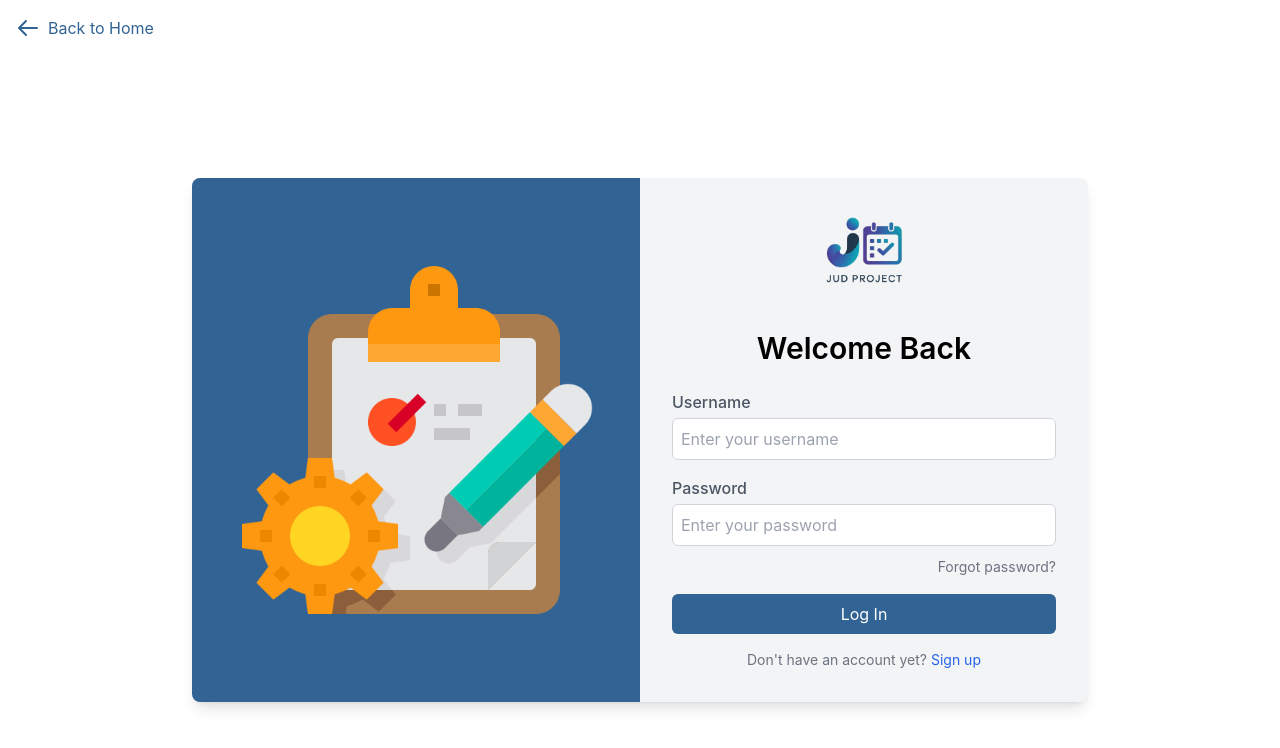
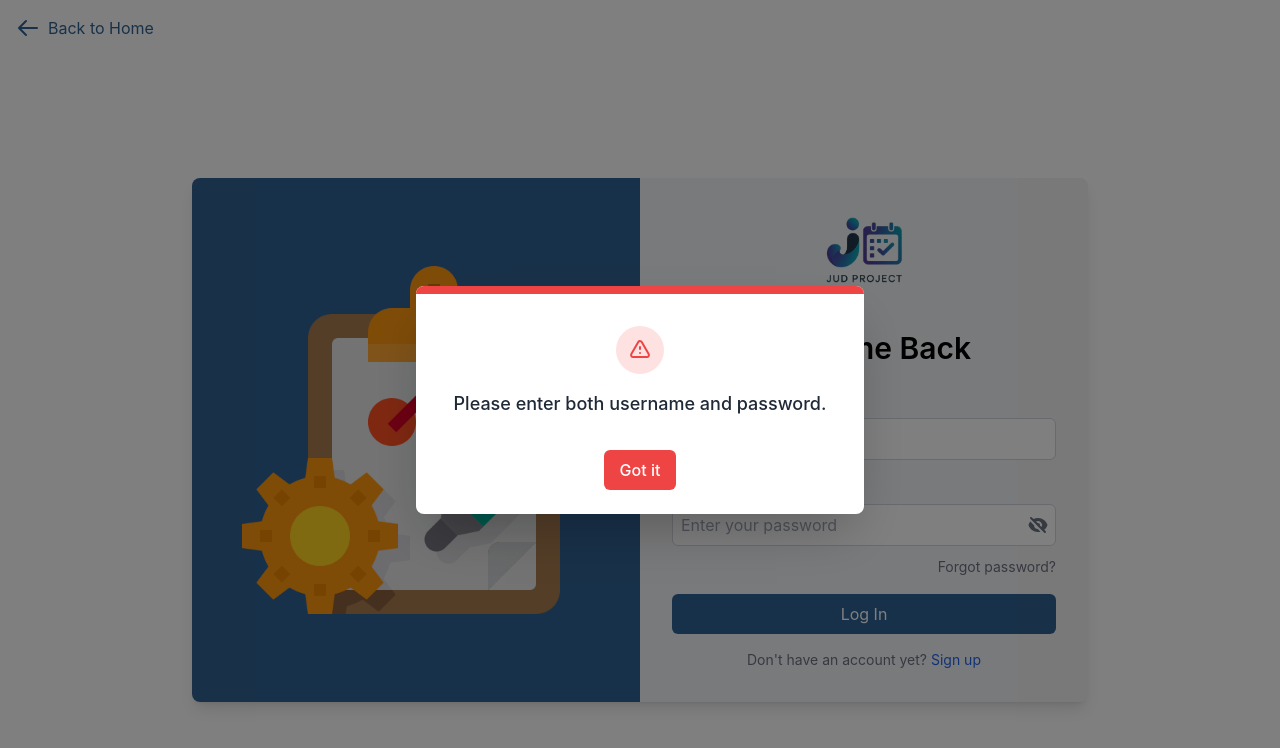
Before and after one commit to isPetch/judproject-frontend, a Vue app: page /login in a window 1280 px wide. Both pictures are taken after a click on the button "Log In". Shown: the top 748 px of the page. Built offline with nearby package versions, Linux system fonts and the light colour scheme.

Commit message:
error login signup submit and ตาแมว submit

```diff
--- a/src/views/Login.vue
+++ b/src/views/Login.vue
@@ -5,6 +5,7 @@ import { useRouter } from 'vue-router';
 const username = ref('');
 const password = ref('');
 const router = useRouter();
+
 
 onMounted(() => {
   const token = localStorage.getItem('token');
@@ -20,10 +21,22 @@ onMounted(() => {
 });
 
 const handleLogin = async () => {
-  if (!username.value || !password.value) {
-    alert('Please enter username and password.');
-    return;
-  }
+
+
+  if (!username.value && !password.value) {
+  showPopupError('Please enter both username and password.');
+  return;
+}
+
+if (!username.value) {
+  showPopupError('Please enter your username.');
+  return;
+}
+
+if (!password.value) {
+  showPopupError('Please enter your password.');
+  return;
+}
 
   try {
     const response = await fetch(import.meta.env.VITE_ROOT_API + "/api/login", {
@@ -44,17 +57,37 @@ const handleLogin = async () => {
       localStorage.setItem('lastLogin', Date.now());
       router.push({ name: 'Dashboard' });
     } else {
-      alert(data.message);
+      showPopupError('Incorrect username or password.');
     }
   } catch (error) {
-    alert('Login failed: ' + (error.message || 'An error occurred'));
+    showPopupError('Login failed: ' + (error.message || 'An unexpected error occurred'));
   }
 };
 
 
+const showPassword = ref(false);
+const togglePasswordVisibility = () => {
+  showPassword.value = !showPassword.value;
+};
+
 const goBack = () => {
   router.push('/');
 };
+
+
+const popupMessage = ref('');
+const showPopup = ref(false);
+
+const showPopupError = (message) => {
+  popupMessage.value = message;
+  showPopup.value = true;
+};
+
+const closePopup = () => {
+  showPopup.value = false;
+  popupMessage.value = '';
+};
+
 </script>
 
 <template>
@@ -84,9 +117,33 @@ const goBack = () => {
             <label class="block text-gray-600 font-medium">Username</label>
             <input v-model="username" type="text" placeholder="Enter your username" class="w-full mt-1 p-2 border border-gray-300 rounded-md focus:ring focus:ring-blue-500" />
           </div>
-          <div class="mt-4">
-            <label class="block text-gray-600 font-medium">Password</label>
-            <input v-model="password" type="password" placeholder="Enter your password" class="w-full mt-1 p-2 border border-gray-300 rounded-md focus:ring focus:ring-blue-500" />
+         <div class="mt-4">
+  <label class="block text-gray-600 font-medium">Password</label>
+  <div class="relative">
+    <input
+      :type="showPassword ? 'text' : 'password'"
+      v-model="password"
+      placeholder="Enter your password"
+      class="w-full mt-1 p-2 pr-10 border border-gray-300 rounded-md focus:ring focus:ring-blue-500"
+    />
+    <!-- Eye icon for password visibility toggle -->
+    <button
+      type="button"
+      @click="togglePasswordVisibility"
+      class="absolute inset-y-0 right-2 mt-1 flex items-center text-gray-500 hover:text-gray-700 focus:outline-none"
+    >
+      <!-- Eye open when password is visible -->
+      <svg v-if="showPassword" xmlns="http://www.w3.org/2000/svg" class="h-5 w-5" viewBox="0 0 20 20" fill="currentColor">
+        <path d="M10 12a2 2 0 100-4 2 2 0 000 4z" />
+        <path fill-rule="evenodd" d="M.458 10C1.732 5.943 5.522 3 10 3s8.268 2.943 9.542 7c-1.274 4.057-5.064 7-9.542 7S1.732 14.057.458 10zM14 10a4 4 0 11-8 0 4 4 0 018 0z" clip-rule="evenodd" />
+      </svg>
+      <!-- Eye closed when password is hidden -->
+      <svg v-else xmlns="http://www.w3.org/2000/svg" class="h-5 w-5" viewBox="0 0 20 20" fill="currentColor">
+        <path fill-rule="evenodd" d="M3.707 2.293a1 1 0 00-1.414 1.414l14 14a1 1 0 001.414-1.414l-1.473-1.473A10.014 10.014 0 0019.542 10C18.268 5.943 14.478 3 10 3a9.958 9.958 0 00-4.512 1.074l-1.78-1.781zm4.261 4.26l1.514 1.515a2.003 2.003 0 012.45 2.45l1.514 1.514a4 4 0 00-5.478-5.478z" clip-rule="evenodd" />
+        <path d="M12.454 16.697L9.75 13.992a4 4 0 01-3.742-3.741L2.335 6.578A9.98 9.98 0 00.458 10c1.274 4.057 5.065 7 9.542 7 .847 0 1.669-.105 2.454-.303z" />
+      </svg>
+       </button>
+         </div>
           </div>
           <div class="text-right mt-2">
             <a href="#" class="text-sm text-gray-500 hover:underline">Forgot password?</a>
@@ -96,6 +153,31 @@ const goBack = () => {
             Don't have an account yet? <router-link to="/signup" class="text-blue-600 hover:underline">Sign up</router-link>
           </div>
         </div>
+         <transition name="fade">
+        <div v-if="showPopup" class="fixed inset-0 z-50 flex items-center justify-center bg-black bg-opacity-50">
+      <div class="relative bg-white rounded-lg shadow-2xl px-8 py-6 text-center max-w-md w-full transform transition-all duration-300 scale-100">
+        <!-- Header bar -->
+        <div class="absolute top-0 left-0 right-0 h-2 bg-red-500 rounded-t-lg"></div>
+
+        <!-- Icon + Message -->
+        <div class="mt-4 mb-2 flex flex-col items-center">
+          <div class="bg-red-100 p-3 rounded-full mb-4">
+            <svg xmlns="http://www.w3.org/2000/svg" class="h-6 w-6 text-red-500" fill="none" viewBox="0 0 24 24" stroke="currentColor">
+              <path stroke-linecap="round" stroke-linejoin="round" stroke-width="2"
+                d="M12 9v2m0 4h.01m-6.938 4h13.856c1.54 0 2.502-1.667 1.732-3L13.732 4c-.77-1.333-2.694-1.333-3.464 0L3.34 16c-.77 1.333.192 3 1.732 3z" />
+            </svg>
+          </div>
+          <p class="text-lg font-medium text-gray-800">{{ popupMessage }}</p>
+        </div>
+
+        <!-- Close button -->
+        <button @click="closePopup"
+          class="mt-6 px-4 py-2 bg-red-500 text-white rounded-md hover:bg-red-600 transition-colors duration-200 font-medium">
+          Got it
+        </button>
+      </div>
+    </div>
+  </transition>
       </div>
     </div>
     </div>
--- a/src/views/SignUp.vue
+++ b/src/views/SignUp.vue
@@ -10,6 +10,8 @@ const id = localStorage.getItem('userId') || '';
 const email = ref('')
 const Status = ref('');
 const passwordLength = computed(() => addNewUser.value.password.length);
+// Add new ref for password visibility state
+const showPassword = ref(false);
 
 const addNewUser = ref({
     username: '',
@@ -20,7 +22,6 @@ const addNewUser = ref({
 const goToLogin = () => {
   router.push({ name: 'Login' });
 };
-
 
 const isUsernameValid = computed(() => {
   return addNewUser.value.username.length >= 5 && addNewUser.value.username.length <= 45;
@@ -52,6 +53,11 @@ const showPopupError = (message) => {
 const closePopup = () => {
   showPopup.value = false;
   popupMessage.value = '';
+};
+
+// Function to toggle password visibility
+const togglePasswordVisibility = () => {
+  showPassword.value = !showPassword.value;
 };
 
 const addUser = async (use) => {
@@ -132,7 +138,6 @@ const goBack = () => {
           <h2 class="text-3xl font-bold text-center mb-6">Create Account</h2>
           <div class="space-y-4">
             <!-- Username Input -->
-    <!-- Username Input -->
             <div class="w-full">
               <label for="username" class="block text-gray-600 font-medium">Username</label>
               <input v-model="addNewUser.username"
@@ -160,16 +165,35 @@ const goBack = () => {
                 Please enter a valid email address
               </div>
             </div>
-    <!-- Password Input -->
+            <!-- Password Input with Toggle Visibility -->
             <div class="w-full">
               <label for="password" class="block text-gray-600 font-medium">Password</label>
+              <div class="relative">
                 <input v-model="addNewUser.password"
-        type="password"
+                  :type="showPassword ? 'text' : 'password'"
                   id="password"
                   placeholder="Enter your password"
                   class="w-full mt-1 p-2 border border-gray-300 rounded-md focus:outline-none focus:ring focus:ring-blue-500"
                   maxlength="45" required @keydown="preventSpacebar($event)"
                 />
+                <!-- Eye icon for password visibility toggle -->
+                <button
+                  type="button"
+                  @click="togglePasswordVisibility"
+                  class="absolute inset-y-0 right-0 pr-3 flex items-center mt-1 text-gray-500 hover:text-gray-700 focus:outline-none"
+                >
+                  <!-- Eye open when password is visible -->
+                  <svg v-if="showPassword" xmlns="http://www.w3.org/2000/svg" class="h-5 w-5" viewBox="0 0 20 20" fill="currentColor">
+                    <path d="M10 12a2 2 0 100-4 2 2 0 000 4z" />
+                    <path fill-rule="evenodd" d="M.458 10C1.732 5.943 5.522 3 10 3s8.268 2.943 9.542 7c-1.274 4.057-5.064 7-9.542 7S1.732 14.057.458 10zM14 10a4 4 0 11-8 0 4 4 0 018 0z" clip-rule="evenodd" />
+                  </svg>
+                  <!-- Eye closed when password is hidden -->
+                  <svg v-else xmlns="http://www.w3.org/2000/svg" class="h-5 w-5" viewBox="0 0 20 20" fill="currentColor">
+                    <path fill-rule="evenodd" d="M3.707 2.293a1 1 0 00-1.414 1.414l14 14a1 1 0 001.414-1.414l-1.473-1.473A10.014 10.014 0 0019.542 10C18.268 5.943 14.478 3 10 3a9.958 9.958 0 00-4.512 1.074l-1.78-1.781zm4.261 4.26l1.514 1.515a2.003 2.003 0 012.45 2.45l1.514 1.514a4 4 0 00-5.478-5.478z" clip-rule="evenodd" />
+                    <path d="M12.454 16.697L9.75 13.992a4 4 0 01-3.742-3.741L2.335 6.578A9.98 9.98 0 00.458 10c1.274 4.057 5.065 7 9.542 7 .847 0 1.669-.105 2.454-.303z" />
+                  </svg>
+                </button>
+              </div>
               <div v-if="!isPasswordValid && addNewUser.password !== ''" class="text-orange-500 error-password">
                 Password must be 8-14 characters long, including at least 1 uppercase, 1 lowercase, 1 number, and 1 special character.
               </div>
@@ -225,6 +249,5 @@ const goBack = () => {
 
 
 <style scoped>
-
-
+/* Your existing styles */
 </style>
```
Lines whose indentation alone changed are shown as unchanged.
